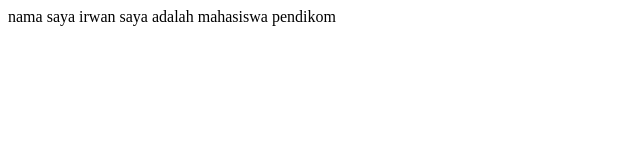
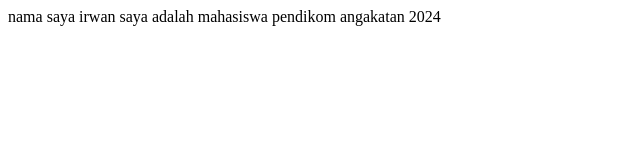
Before and after one commit to Irwansyah-eng/percobaan, a plain HTML site: page index.html in a window 1280 px wide. Shown: the whole page, without its empty margins (0-640 px from the left). Drawn offline with Linux system fonts and the light colour scheme.

Commit message:
Update index.html

```diff
--- a/index.html
+++ b/index.html
@@ -7,6 +7,6 @@
 </head>
 <body>
 nama saya irwan
-saya adalah mahasiswa pendikom
+saya adalah mahasiswa pendikom angakatan 2024
 </body>
 </html>
```
